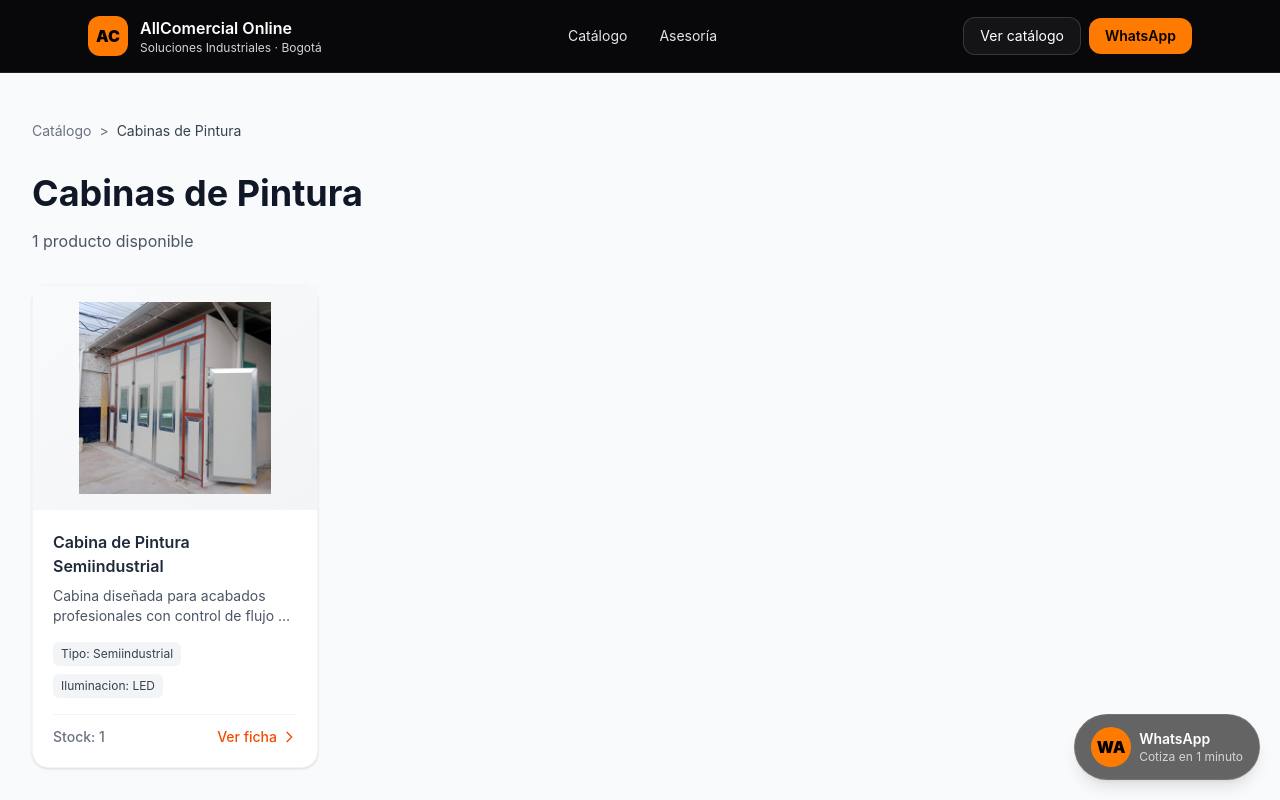
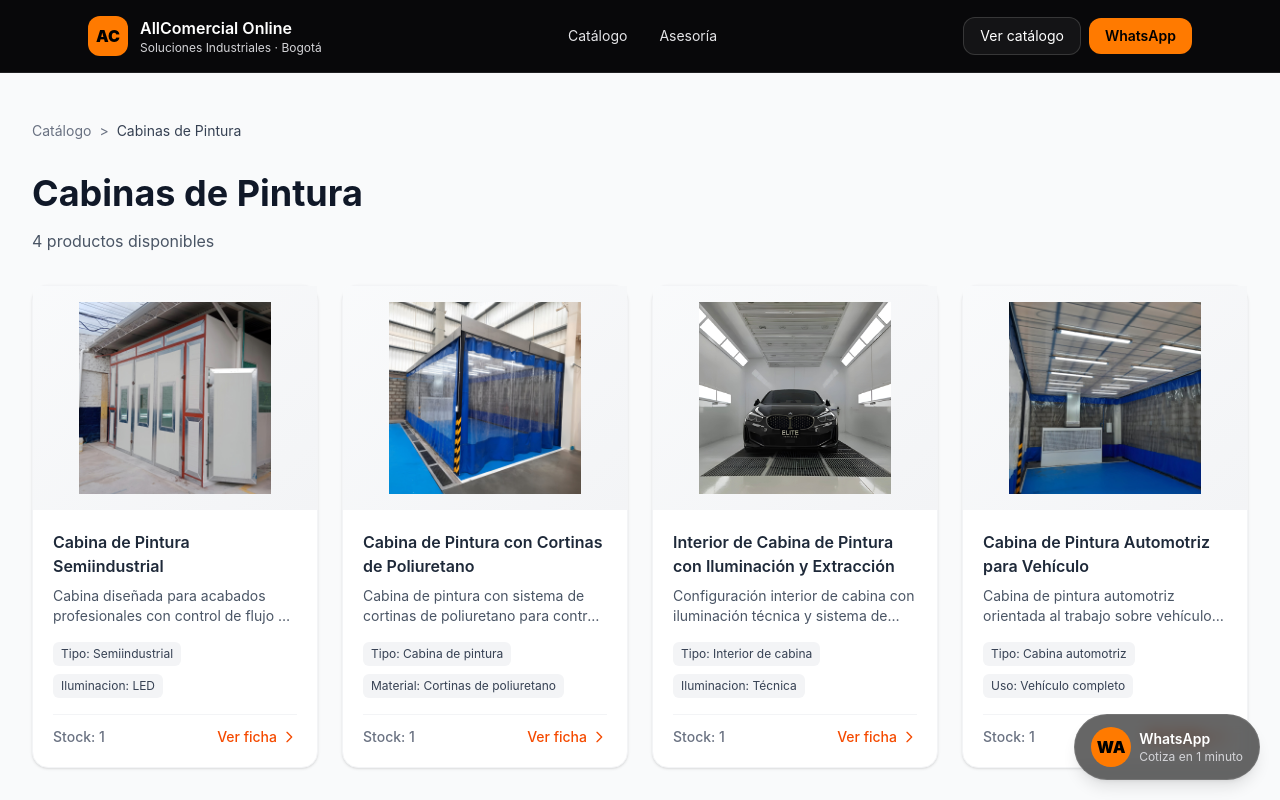
Before and after one commit to comercialairenet-max/allcomercial-pro, a Next.js app: page /catalogo/cabinas-de-pintura in a window 1280 px wide. Shown: the top 800 px of the page. Built offline with nearby package versions, Linux system fonts and the light colour scheme.

Commit message:
feat: completar productos faltantes de categorias restantes

```diff
--- a/data/productos.ts
+++ b/data/productos.ts
@@ -967,30 +967,64 @@ export const productos: Producto[] = [
     tags: ['compresor', 'tornillo', '10 hp', '145 psi', 'aire comprimido'],
   },
   {
-    id: 'secador-aire-frigorifico',
-    codigo: 'SEC-FRIG',
+    id: 'tanque-pulmon-aire-comprimido',
+    codigo: 'TPA-IND',
     categoria: 'sistemas-de-aire-comprimido',
-    nombre: 'Secador de Aire Frigorífico',
-    descripcion:
-      'Equipo para tratamiento y secado de aire comprimido en procesos industriales.',
+    nombre: 'Tanque Pulmón de Aire Comprimido',
+    descripcion:
+      'Tanque pulmón para almacenamiento temporal y estabilización del sistema de aire comprimido.',
     imagen:
       '/productos/sistemas-de-aire-comprimido/tanque-pulmon-aire-comprimido.jpeg',
-    gallery: [
-      '/productos/sistemas-de-aire-comprimido/tanque-pulmon-aire-comprimido.jpeg',
-      '/productos/sistemas-de-aire-comprimido/compresor-aire-industrial.jpeg',
+    especificaciones: {
+      Tipo: 'Tanque pulmón',
+      Uso: 'Acumulación de aire',
+      Aplicacion: 'Sistemas de aire comprimido',
+    },
+    stock: 3,
+    precio: 1850000,
+    marca: 'RPM Industrial',
+    destacado: false,
+    tags: ['tanque pulmon', 'aire comprimido', 'acumulador', 'industrial'],
+  },
+  {
+    id: 'espumadora-industrial',
+    codigo: 'ESP-IND',
+    categoria: 'sistemas-de-aire-comprimido',
+    nombre: 'Espumadora Industrial',
+    descripcion:
+      'Equipo espumador para procesos de lavado, limpieza técnica y aplicaciones industriales.',
+    imagen:
       '/productos/sistemas-de-aire-comprimido/espumadora-industrial.jpeg',
-    ],
-    especificaciones: {
-      Conexion: '1/2"',
-      Presion: '150 PSI',
-      Tipo: 'Frigorífico',
-      Aplicacion: 'Tratamiento de aire',
-    },
-    stock: 4,
-    precio: 2350000,
-    marca: 'RPM Industrial',
-    destacado: false,
-    tags: ['secador', 'aire', 'frigorifico', '150 psi', 'tratamiento'],
+    especificaciones: {
+      Tipo: 'Espumadora',
+      Uso: 'Lavado y limpieza',
+      Aplicacion: 'Industrial',
+    },
+    stock: 3,
+    precio: 1350000,
+    marca: 'RPM Industrial',
+    destacado: false,
+    tags: ['espumadora', 'industrial', 'lavado', 'limpieza'],
+  },
+  {
+    id: 'tolva-sandblasting-movil',
+    codigo: 'TSM-IND',
+    categoria: 'sistemas-de-aire-comprimido',
+    nombre: 'Tolva Sandblasting Móvil',
+    descripcion:
+      'Tolva móvil para trabajos de sandblasting y preparación de superficies con abrasivo.',
+    imagen:
+      '/productos/sistemas-de-aire-comprimido/tolva-sandblasting-movil.jpeg',
+    especificaciones: {
+      Tipo: 'Tolva móvil',
+      Uso: 'Sandblasting',
+      Aplicacion: 'Preparación de superficies',
+    },
+    stock: 2,
+    precio: 2250000,
+    marca: 'RPM Industrial',
+    destacado: true,
+    tags: ['sandblasting', 'tolva movil', 'abrasivo', 'industrial'],
   },
 
   {
@@ -1020,44 +1054,241 @@ export const productos: Producto[] = [
     destacado: true,
     tags: ['cabina', 'pintura', 'semiindustrial', 'automotriz', 'flujo horizontal'],
   },
-
-  {
-    id: 'lavadora-alta-presion-pro',
-    codigo: 'LAV-2200PRO',
+  {
+    id: 'cabina-pintura-cortinas-poliuretano',
+    codigo: 'CAB-CPU',
+    categoria: 'cabinas-de-pintura',
+    nombre: 'Cabina de Pintura con Cortinas de Poliuretano',
+    descripcion:
+      'Cabina de pintura con sistema de cortinas de poliuretano para control de flujo y contención del proceso.',
+    imagen:
+      '/productos/cabinas-de-pintura/cabina-pintura-cortinas-poliuretano-bogota-colombia.jpeg',
+    especificaciones: {
+      Tipo: 'Cabina de pintura',
+      Material: 'Cortinas de poliuretano',
+      Aplicacion: 'Pintura automotriz e industrial',
+    },
+    stock: 1,
+    precio: 19800000,
+    marca: 'RPM Industrial',
+    destacado: false,
+    tags: ['cabina pintura', 'cortinas poliuretano', 'automotriz', 'industrial'],
+  },
+  {
+    id: 'interior-cabina-pintura-iluminacion-extraccion',
+    codigo: 'CAB-INT',
+    categoria: 'cabinas-de-pintura',
+    nombre: 'Interior de Cabina de Pintura con Iluminación y Extracción',
+    descripcion:
+      'Configuración interior de cabina con iluminación técnica y sistema de extracción para acabados de alta calidad.',
+    imagen:
+      '/productos/cabinas-de-pintura/interior-cabina-pintura-iluminacion-extraccion-bogota-colombia.jpeg',
+    especificaciones: {
+      Tipo: 'Interior de cabina',
+      Iluminacion: 'Técnica',
+      Sistema: 'Extracción de aire',
+      Aplicacion: 'Pintura automotriz',
+    },
+    stock: 1,
+    precio: 20500000,
+    marca: 'RPM Industrial',
+    destacado: false,
+    tags: ['interior cabina', 'iluminacion', 'extraccion', 'pintura'],
+  },
+  {
+    id: 'cabina-pintura-automotriz-vehiculo',
+    codigo: 'CAB-AUTO',
+    categoria: 'cabinas-de-pintura',
+    nombre: 'Cabina de Pintura Automotriz para Vehículo',
+    descripcion:
+      'Cabina de pintura automotriz orientada al trabajo sobre vehículo completo con flujo controlado.',
+    imagen:
+      '/productos/cabinas-de-pintura/cabina-pintura-automotriz-vehiculo-bogota-colombia.jpeg',
+    especificaciones: {
+      Tipo: 'Cabina automotriz',
+      Uso: 'Vehículo completo',
+      Aplicacion: 'Pintura automotriz',
+    },
+    stock: 1,
+    precio: 22500000,
+    marca: 'RPM Industrial',
+    destacado: true,
+    tags: ['cabina automotriz', 'vehiculo', 'pintura', 'acabado'],
+  },
+
+  {
+    id: 'elevador-hidraulico-un-poste-pro',
+    codigo: 'EUP-PRO',
     categoria: 'equipos-para-lavaderos',
-    nombre: 'Lavadora de Alta Presión PRO',
-    descripcion:
-      'Equipo profesional para lavaderos, detailing y aplicaciones de limpieza intensiva.',
+    nombre: 'Elevador Hidráulico Un Poste PRO',
+    descripcion:
+      'Elevador hidráulico de un poste para lavado automotriz, detailing y servicio rápido.',
     imagen:
       '/productos/equipos-para-lavaderos/elevador-hidraulico-un-poste-carro-bogota-colombia.jpeg',
     gallery: [
       '/productos/equipos-para-lavaderos/elevador-hidraulico-un-poste-carro-bogota-colombia.jpeg',
       '/productos/equipos-para-lavaderos/elevador-hidraulico-un-poste-vehiculo-elevado-bogota-colombia.jpeg',
+      '/productos/equipos-para-lavaderos/brazos-elevador-hidraulico-un-poste-bogota-colombia.jpeg',
+      '/productos/equipos-para-lavaderos/brazos-abiertos-elevador-hidraulico-un-poste-bogota-colombia.jpeg',
+    ],
+    especificaciones: {
+      Tipo: 'Elevador hidráulico',
+      Configuracion: 'Un poste',
+      Aplicacion: 'Lavaderos y detailing',
+    },
+    stock: 3,
+    precio: 14500000,
+    marca: 'RPM Industrial',
+    destacado: true,
+    tags: ['elevador hidraulico', 'un poste', 'lavadero', 'detailing'],
+  },
+  {
+    id: 'elevador-hidraulico-un-poste-vehiculo-elevado',
+    codigo: 'EUP-VE',
+    categoria: 'equipos-para-lavaderos',
+    nombre: 'Elevador Hidráulico Un Poste con Vehículo Elevado',
+    descripcion:
+      'Configuración de elevador un poste para operación de lavado y mantenimiento de vehículo liviano.',
+    imagen:
+      '/productos/equipos-para-lavaderos/elevador-hidraulico-un-poste-vehiculo-elevado-bogota-colombia.jpeg',
+    especificaciones: {
+      Tipo: 'Elevador hidráulico',
+      Configuracion: 'Un poste',
+      Uso: 'Lavado y servicio',
+    },
+    stock: 2,
+    precio: 15200000,
+    marca: 'RPM Industrial',
+    destacado: false,
+    tags: ['elevador un poste', 'vehiculo elevado', 'lavadero'],
+  },
+  {
+    id: 'brazos-elevador-hidraulico-un-poste',
+    codigo: 'BRA-EUP',
+    categoria: 'equipos-para-lavaderos',
+    nombre: 'Brazos para Elevador Hidráulico Un Poste',
+    descripcion:
+      'Juego de brazos para elevador hidráulico un poste con soporte para operación segura.',
+    imagen:
+      '/productos/equipos-para-lavaderos/brazos-elevador-hidraulico-un-poste-bogota-colombia.jpeg',
+    especificaciones: {
+      Tipo: 'Accesorio',
+      Aplicacion: 'Elevador hidráulico un poste',
+    },
+    stock: 4,
+    precio: 1850000,
+    marca: 'RPM Industrial',
+    destacado: false,
+    tags: ['brazos elevador', 'un poste', 'accesorio'],
+  },
+  {
+    id: 'brazos-abiertos-elevador-hidraulico-un-poste',
+    codigo: 'BRA-EUP-A',
+    categoria: 'equipos-para-lavaderos',
+    nombre: 'Brazos Abiertos para Elevador Hidráulico Un Poste',
+    descripcion:
+      'Configuración abierta de brazos para elevador un poste, ideal para posicionamiento de vehículo.',
+    imagen:
+      '/productos/equipos-para-lavaderos/brazos-abiertos-elevador-hidraulico-un-poste-bogota-colombia.jpeg',
+    especificaciones: {
+      Tipo: 'Accesorio',
+      Estado: 'Brazos abiertos',
+      Aplicacion: 'Elevador hidráulico',
+    },
+    stock: 4,
+    precio: 1900000,
+    marca: 'RPM Industrial',
+    destacado: false,
+    tags: ['brazos abiertos', 'elevador hidraulico', 'un poste'],
+  },
+  {
+    id: 'plataforma-elevadora-para-moto',
+    codigo: 'PEM-STD',
+    categoria: 'equipos-para-lavaderos',
+    nombre: 'Plataforma Elevadora para Moto',
+    descripcion:
+      'Plataforma elevadora para lavado, mantenimiento y detailing de motocicletas.',
+    imagen:
       '/productos/equipos-para-lavaderos/plataforma-elevadora-para-moto-bogota-colombia.jpeg',
+    especificaciones: {
+      Tipo: 'Plataforma elevadora',
+      Aplicacion: 'Motocicletas',
+      Uso: 'Lavado y servicio',
+    },
+    stock: 3,
+    precio: 3200000,
+    marca: 'RPM Industrial',
+    destacado: true,
+    tags: ['plataforma moto', 'elevadora', 'motocicletas', 'lavadero'],
+  },
+  {
+    id: 'plataforma-elevadora-moto-en-uso',
+    codigo: 'PEM-USO',
+    categoria: 'equipos-para-lavaderos',
+    nombre: 'Plataforma Elevadora para Moto en Uso',
+    descripcion:
+      'Plataforma para motocicleta en operación real de lavado y servicio técnico.',
+    imagen:
       '/productos/equipos-para-lavaderos/plataforma-elevadora-moto-en-uso-bogota-colombia.jpeg',
+    especificaciones: {
+      Tipo: 'Plataforma elevadora',
+      Uso: 'Motocicletas',
+      Aplicacion: 'Taller y lavadero',
+    },
+    stock: 2,
+    precio: 3350000,
+    marca: 'RPM Industrial',
+    destacado: false,
+    tags: ['plataforma moto', 'en uso', 'lavadero', 'taller'],
+  },
+  {
+    id: 'bomba-hidraulica-elevador-automotriz-naranja',
+    codigo: 'BHE-NAR',
+    categoria: 'equipos-para-lavaderos',
+    nombre: 'Bomba Hidráulica para Elevador Automotriz Naranja',
+    descripcion:
+      'Unidad hidráulica para elevador automotriz con configuración compacta y alto desempeño.',
+    imagen:
       '/productos/equipos-para-lavaderos/bomba-hidraulica-elevador-automotriz-naranja-bogota-colombia.jpeg',
+    especificaciones: {
+      Tipo: 'Bomba hidráulica',
+      Aplicacion: 'Elevador automotriz',
+      Color: 'Naranja',
+    },
+    stock: 3,
+    precio: 1850000,
+    marca: 'RPM Industrial',
+    destacado: false,
+    tags: ['bomba hidraulica', 'elevador automotriz', 'naranja'],
+  },
+  {
+    id: 'bomba-hidraulica-elevador-automotriz-verde',
+    codigo: 'BHE-VER',
+    categoria: 'equipos-para-lavaderos',
+    nombre: 'Bomba Hidráulica para Elevador Automotriz Verde',
+    descripcion:
+      'Sistema hidráulico para elevador automotriz con estructura robusta y fácil integración.',
+    imagen:
       '/productos/equipos-para-lavaderos/bomba-hidraulica-elevador-automotriz-verde-bogota-colombia.jpeg',
-    ],
-    especificaciones: {
-      Presion: '2200 PSI',
-      Caudal: '8 L/min',
-      Uso: 'Profesional',
-      Aplicacion: 'Lavado intensivo',
-    },
-    stock: 6,
-    precio: 1450000,
-    marca: 'RPM Industrial',
-    destacado: true,
-    tags: ['lavadora', 'alta presion', '2200 psi', 'lavadero', 'detailing'],
-  },
-
-  {
-    id: 'banco-estiraje-carroceria',
-    codigo: 'BEC-3T',
+    especificaciones: {
+      Tipo: 'Bomba hidráulica',
+      Aplicacion: 'Elevador automotriz',
+      Color: 'Verde',
+    },
+    stock: 3,
+    precio: 1850000,
+    marca: 'RPM Industrial',
+    destacado: false,
+    tags: ['bomba hidraulica', 'elevador automotriz', 'verde'],
+  },
+
+  {
+    id: 'maquina-desabolladora-spotter-fy6000',
+    codigo: 'FY-6000',
     categoria: 'equipos-para-reparacion-de-carrocerias',
-    nombre: 'Banco de Estiraje para Carrocería',
-    descripcion:
-      'Equipo de soporte para reparación estructural de carrocerías.',
+    nombre: 'Máquina Desabolladora Spotter FY-6000',
+    descripcion:
+      'Equipo spotter para reparación de carrocerías y desabollado automotriz con desempeño profesional.',
     imagen:
       '/productos/equipos-para-reparacion-de-carrocerias/maquina-desabolladora-spotter-fy-6000-bogota-colombia.jpg',
     gallery: [
@@ -1065,16 +1296,35 @@ export const productos: Producto[] = [
       '/productos/equipos-para-reparacion-de-carrocerias/soldadora-por-puntos-automotriz-220v-bogota-colombia.jpg',
     ],
     especificaciones: {
-      Capacidad: '3 Ton',
-      Uso: 'Carrocería',
-      Material: 'Acero reforzado',
-      Aplicacion: 'Reparación estructural',
-    },
-    stock: 1,
+      Modelo: 'FY-6000',
+      Tipo: 'Spotter / desabolladora',
+      Aplicacion: 'Reparación de carrocerías',
+    },
+    stock: 2,
     precio: 12800000,
     marca: 'RPM Industrial',
-    destacado: false,
-    tags: ['banco', 'estiraje', 'carroceria', '3 ton', 'reparacion'],
+    destacado: true,
+    tags: ['spotter', 'desabolladora', 'fy-6000', 'carroceria'],
+  },
+  {
+    id: 'soldadora-por-puntos-automotriz-220v',
+    codigo: 'SPA-220V',
+    categoria: 'equipos-para-reparacion-de-carrocerias',
+    nombre: 'Soldadora por Puntos Automotriz 220V',
+    descripcion:
+      'Soldadora por puntos para trabajos de reparación de carrocería en talleres automotrices.',
+    imagen:
+      '/productos/equipos-para-reparacion-de-carrocerias/soldadora-por-puntos-automotriz-220v-bogota-colombia.jpg',
+    especificaciones: {
+      Voltaje: '220V',
+      Tipo: 'Soldadora por puntos',
+      Aplicacion: 'Carrocería automotriz',
+    },
+    stock: 2,
+    precio: 9800000,
+    marca: 'RPM Industrial',
+    destacado: true,
+    tags: ['soldadora por puntos', '220v', 'automotriz', 'carroceria'],
   },
 
   {
```
